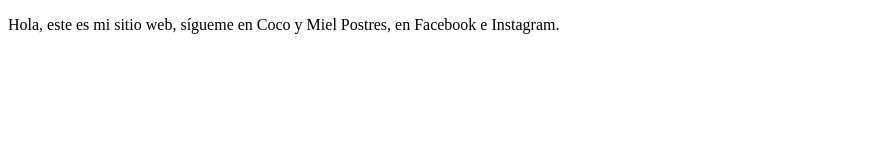
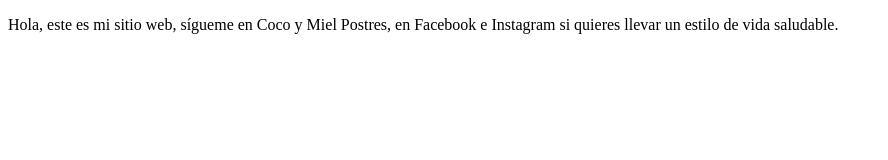
Before and after one commit to lishc/proyectoCocoyMiel, a plain HTML site: page index.html in a window 1280 px wide. Shown: the whole page, without its empty margins (0-888 px from the left). Drawn offline with Linux system fonts and the light colour scheme.

Commit message:
Primeros cambios agregados a sitio coco y miel

```diff
--- a/index.html
+++ b/index.html
@@ -8,7 +8,7 @@
 </head>
 <body>
     <p>
-        Hola, este es mi sitio web, sígueme en Coco y Miel Postres, en Facebook e Instagram.
+        Hola, este es mi sitio web, sígueme en Coco y Miel Postres, en Facebook e Instagram si quieres llevar un estilo de vida saludable.
     </p>
 </body>
 </html>
```
